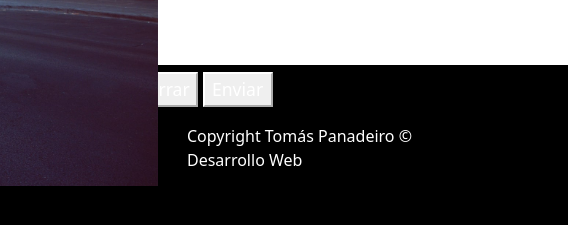
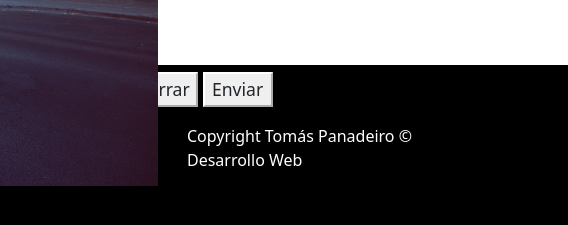
Before and after one commit to tomas1596/BandaMusical-Panadeiro, a website: page contacto.html in a window 1280 px wide. Shown: the part 605-830 px from the top of the page, 712-1280 px from the left. Drawn offline with nearby package versions, Linux system fonts and the light colour scheme.

Commit message:
correcion css tipografia y color

```diff
--- a/contacto.html
+++ b/contacto.html
@@ -67,8 +67,8 @@
                 <input type="email" id="email" placeholder="Correo Electrónico"> <br><br>
                 <label for="">Mensaje</label> <br>
                 <textarea name="" id="" cols="50" rows="7"></textarea> <br>
-                <input type="reset" value="Borrar" class="btn__size-delete text-white">
-                <input type="submit" value="Enviar" onclick= "location.href='404error.html'" class="btn__size-send text-white">
+                <input type="reset" value="Borrar" class="btn__size-delete text-dark">
+                <input type="submit" value="Enviar" onclick= "location.href='404error.html'" class="btn__size-send text-dark">
             </fieldset>
             </form>
         </section>
--- a/css/404error.css
+++ b/css/404error.css
@@ -9,7 +9,6 @@
     margin: 0;
     padding: 0;
     box-sizing: border-box;
-    font-family: 'Montserrat', sans-serif;
 }
 
 /* CONTENIDO PRINCIPAL */
@@ -26,6 +25,7 @@
 }
 
 .center_body{
+    font-family: 'Montserrat', sans-serif;
     width: 65%;
     height: 70%;
     background-image: url(/img/error404-photo.jpg);
```
